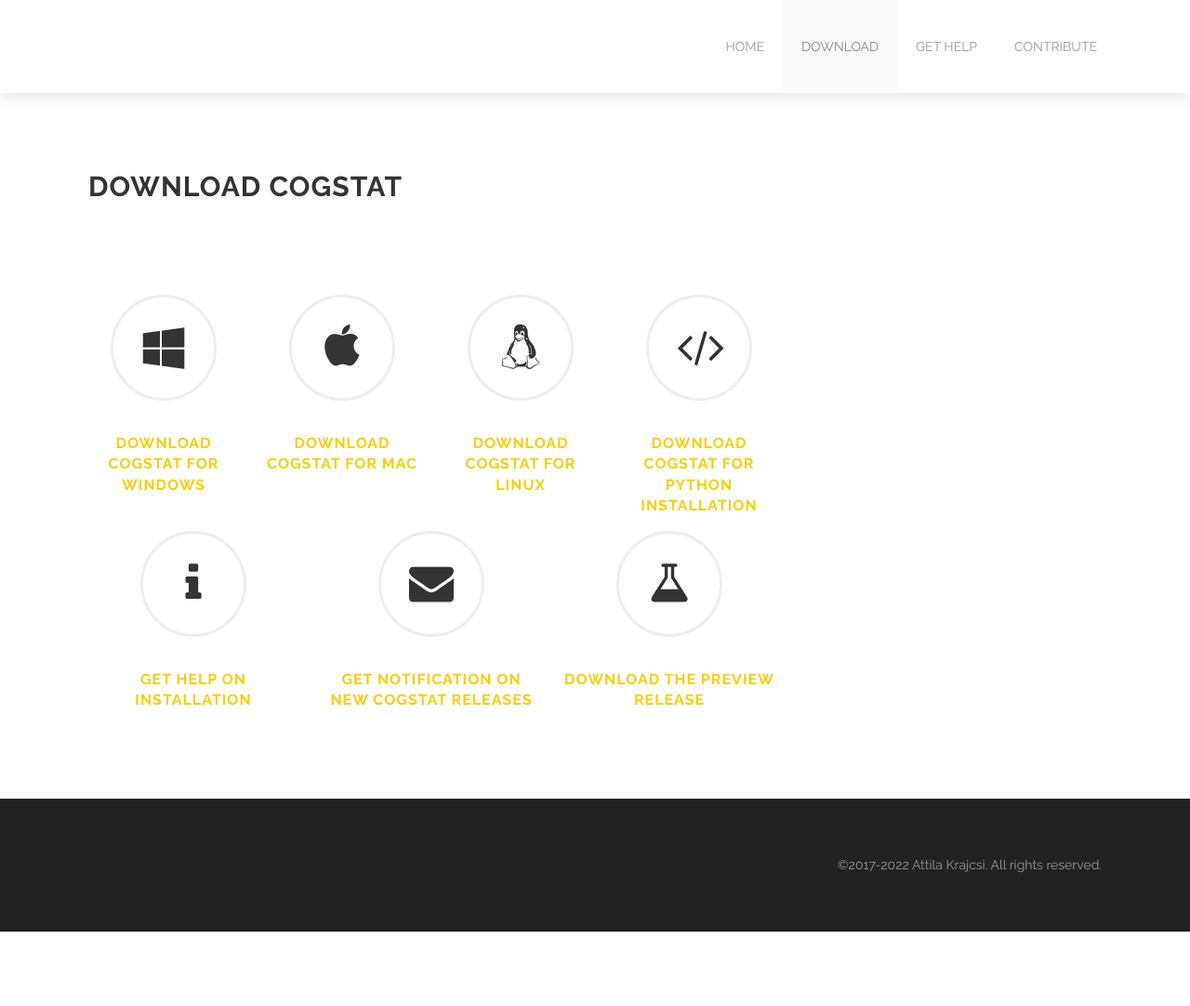
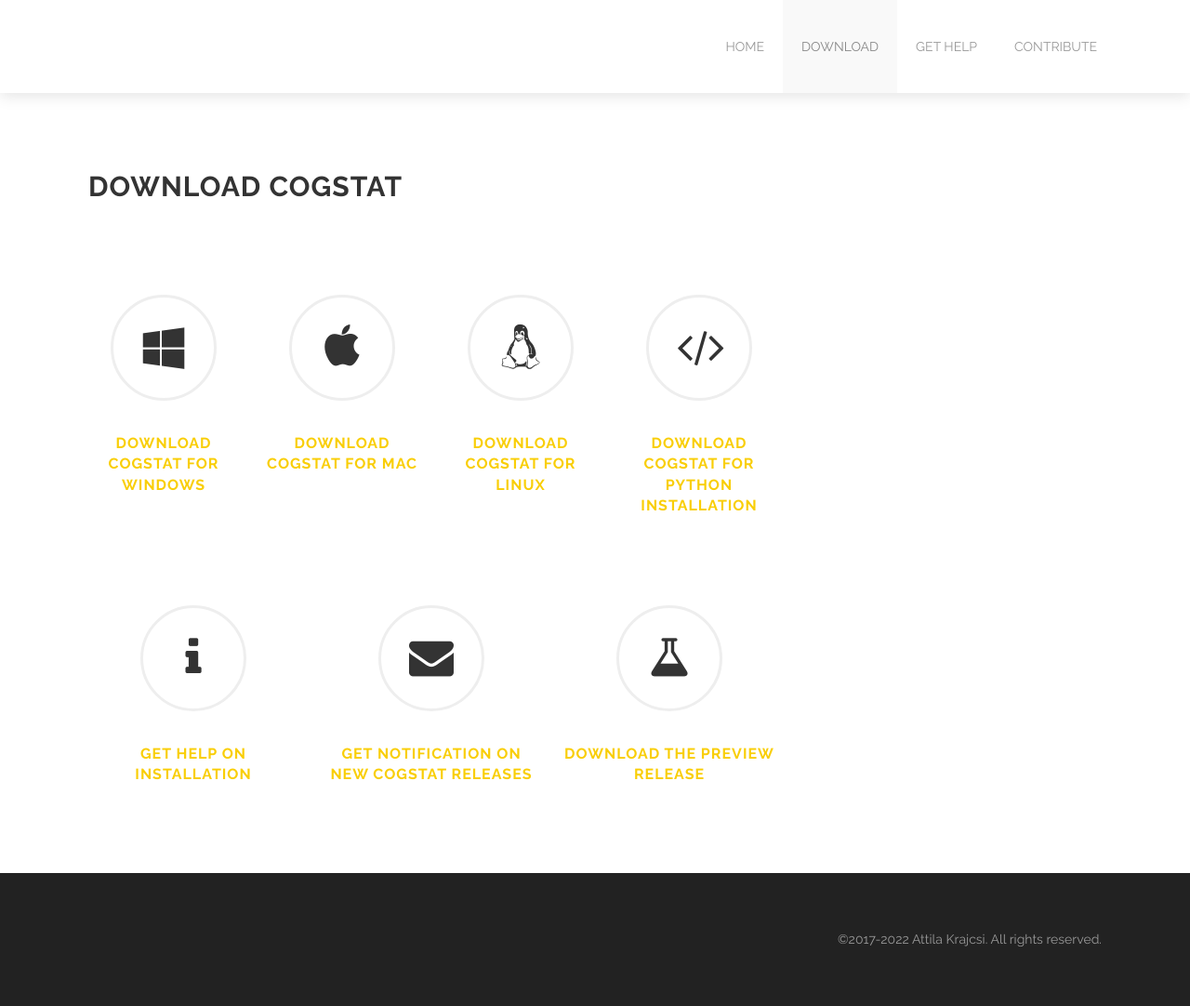
Before and after one commit to cogstat/cogstat_website, a Jekyll site: the page built from download.md, in a window 1280 px wide. Shown: the whole page at 93% size. Built offline with Jekyll 4.4.1, drawn with Linux system fonts in a browser that asks for light colours; before the commit the page ends 1002 px from its top, so only the background shows below that.

Commit message:
Update download.md

```diff
--- a/download.md
+++ b/download.md
@@ -50,6 +50,7 @@ section_id: download
 </div>
 
 <div class="row" style="width: 60vw">
+    <div class='four spacing'></div>
 
     <div class="medium-4 large-4 columns">
         <div class="fadein mod modIconText" data-delay="1000">
```
